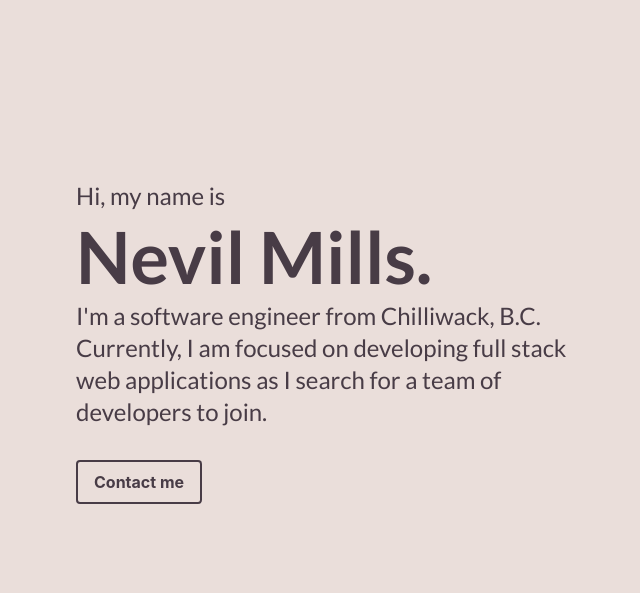
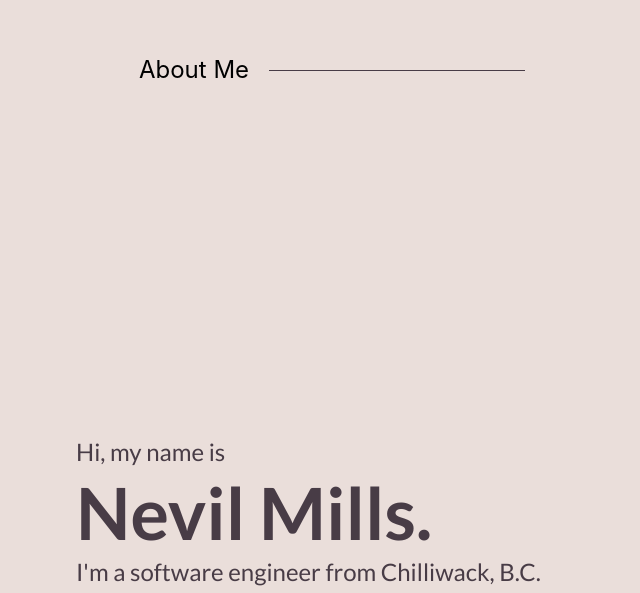
Before and after one commit to nevilmills/portfolio, a Next.js app: page / in a window 1280 px wide. Shown: the part 914-1507 px from the top of the page, without its empty margins (308-948 px from the left). Built offline with nearby package versions, Linux system fonts and the light colour scheme.

Commit message:
add about header

```diff
--- /dev/null
+++ b/components/About.tsx
@@ -0,0 +1,14 @@
+import React from "react";
+import { AboutHeader } from "./AboutHeader";
+
+interface AboutProps {}
+
+export const About: React.FC<AboutProps> = ({}) => {
+  return (
+    <section className="flex flex-col items-center py-28">
+      <div className="">
+        <AboutHeader />
+      </div>
+    </section>
+  );
+};
--- /dev/null
+++ b/components/AboutHeader.tsx
@@ -0,0 +1,13 @@
+import React from "react";
+
+interface AboutHeaderProps {}
+
+export const AboutHeader: React.FC<AboutHeaderProps> = ({}) => {
+  return (
+    <div className="w-full">
+      <h2 className="flex items-center text-2xl heading">About Me</h2>
+      {/* <div className="w-14 h-px bg-darkliver"></div> */}
+      {/* <div className="h-px bg-darkliver w-full inline-block" /> */}
+    </div>
+  );
+};
--- a/pages/index.tsx
+++ b/pages/index.tsx
@@ -1,6 +1,7 @@
 import type { NextPage } from "next";
 import Head from "next/head";
 import Image from "next/image";
+import { About } from "../components/About";
 import { Introduction } from "../components/Introduction";
 import { NavBar } from "../components/NavBar";
 import { Wrapper } from "../components/Wrapper";
@@ -11,8 +12,7 @@ const Home: NextPage = () => {
     <div>
       <NavBar />
       <Introduction />
-      <Introduction />
-      <Introduction />
+      <About />
       <Introduction />
     </div>
   );
--- a/styles/globals.css
+++ b/styles/globals.css
@@ -14,6 +14,12 @@
     -webkit-backdrop-filter: blur(10px);
     backdrop-filter: blur(10px);
     box-shadow: 0 2px 4px 0 rgba(0, 0, 0, 0.2);
+  }
+
+  .heading::after {
+    @apply ml-5 h-px w-64 bg-darkliver;
+    content: "";
+    display: inline-block;
   }
 
   .underline {
```
